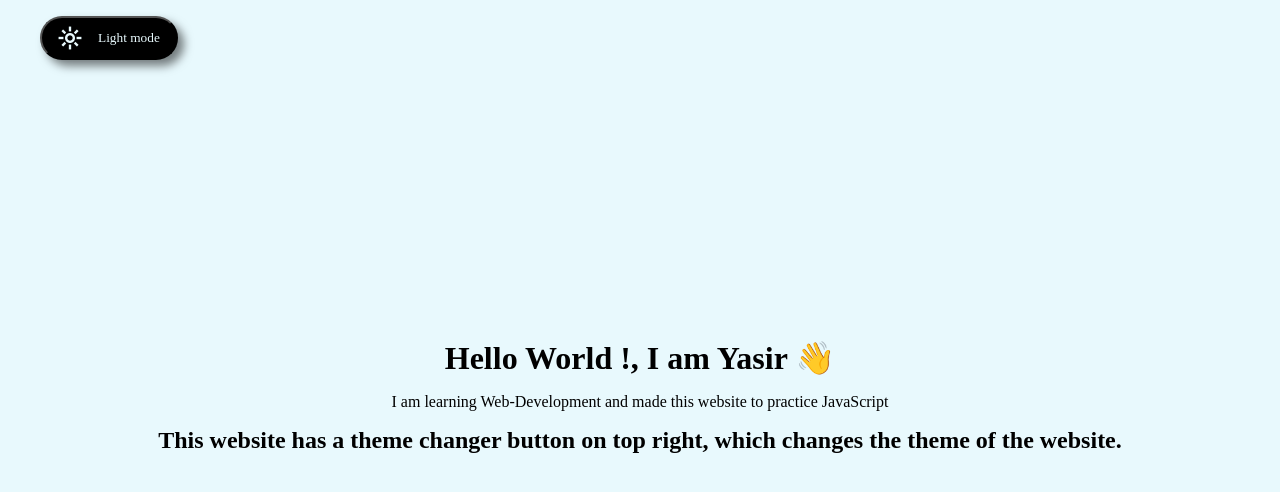
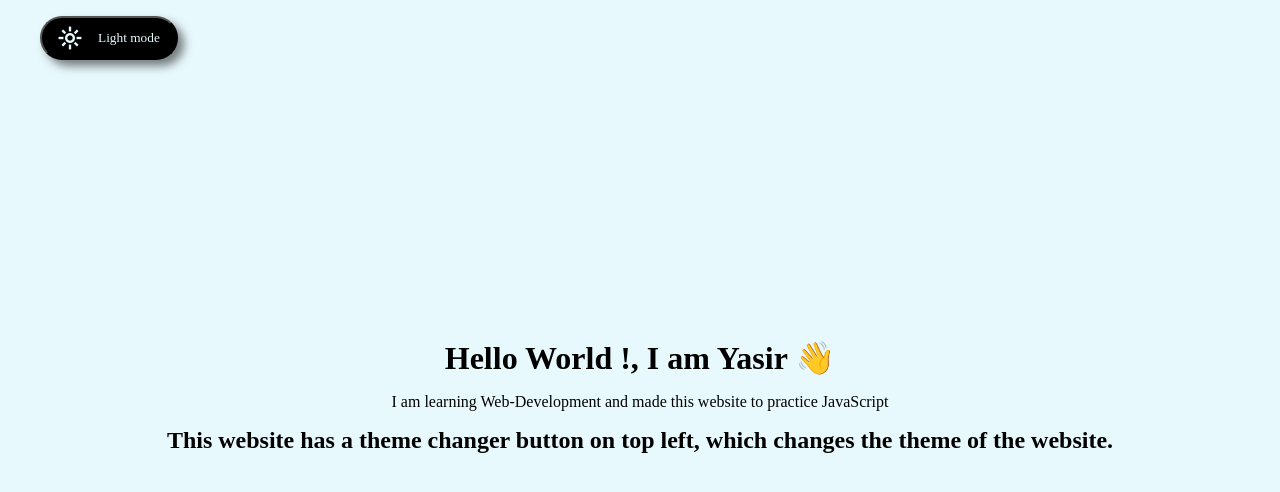
Before and after one commit to Yasir284/JavaScript_Theme_Changer, a plain HTML site: page index.html in a window 1280 px wide. Drawn offline with nearby package versions, Linux system fonts and the light colour scheme; a web font is replaced by a local one.

Commit message:
correction in html

```diff
--- a/index.html
+++ b/index.html
@@ -35,7 +35,7 @@
         JavaScript
       </p>
       <h2>
-        This website has a theme changer button on top right, which changes the
+        This website has a theme changer button on top left, which changes the
         theme of the website.
       </h2>
     </div>
```
